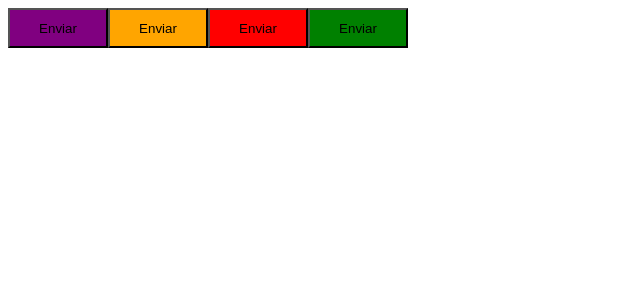
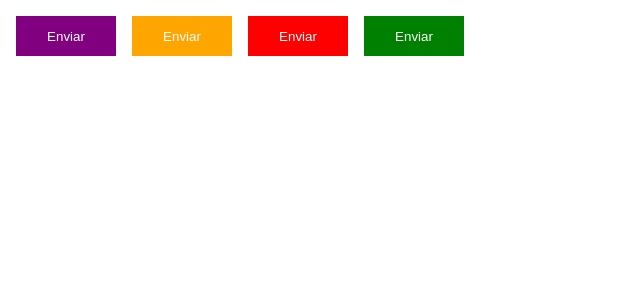
Before and after one commit to felipemimoura/ignite-timer, a React (Vite) app: page / in a window 1280 px wide. Shown: the top 300 px of the page, without its empty margins (0-640 px from the left). Built offline with nearby package versions, Linux system fonts and the light colour scheme.

Commit message:
refactor: change background with theme

```diff
--- a/src/components/Button.styles.ts
+++ b/src/components/Button.styles.ts
@@ -1,4 +1,4 @@
-import styled, {css} from "styled-components";
+import styled, { css } from "styled-components";
 
 type ButtonVariant = "primary" | "secondary" | "danger" | "sucess";
 
@@ -16,8 +16,15 @@ const backgroundColorsVariant = {
 export const ButtonContainer = styled.button<ButtonConteinerProps>`
   width: 100px;
   height: 40px;
+  margin: 8px;
+  border: none;
+  color: #fff;
 
-  ${props => {
-    return css`background-color: ${backgroundColorsVariant[props.variant]}`
-  }}
+  background-color: ${(props) => props.theme[props.variant]};
+
+  /* ${(props) => {
+    return css`
+      background-color: ${backgroundColorsVariant[props.variant]};
+    `;
+  }} */
 `;
```
